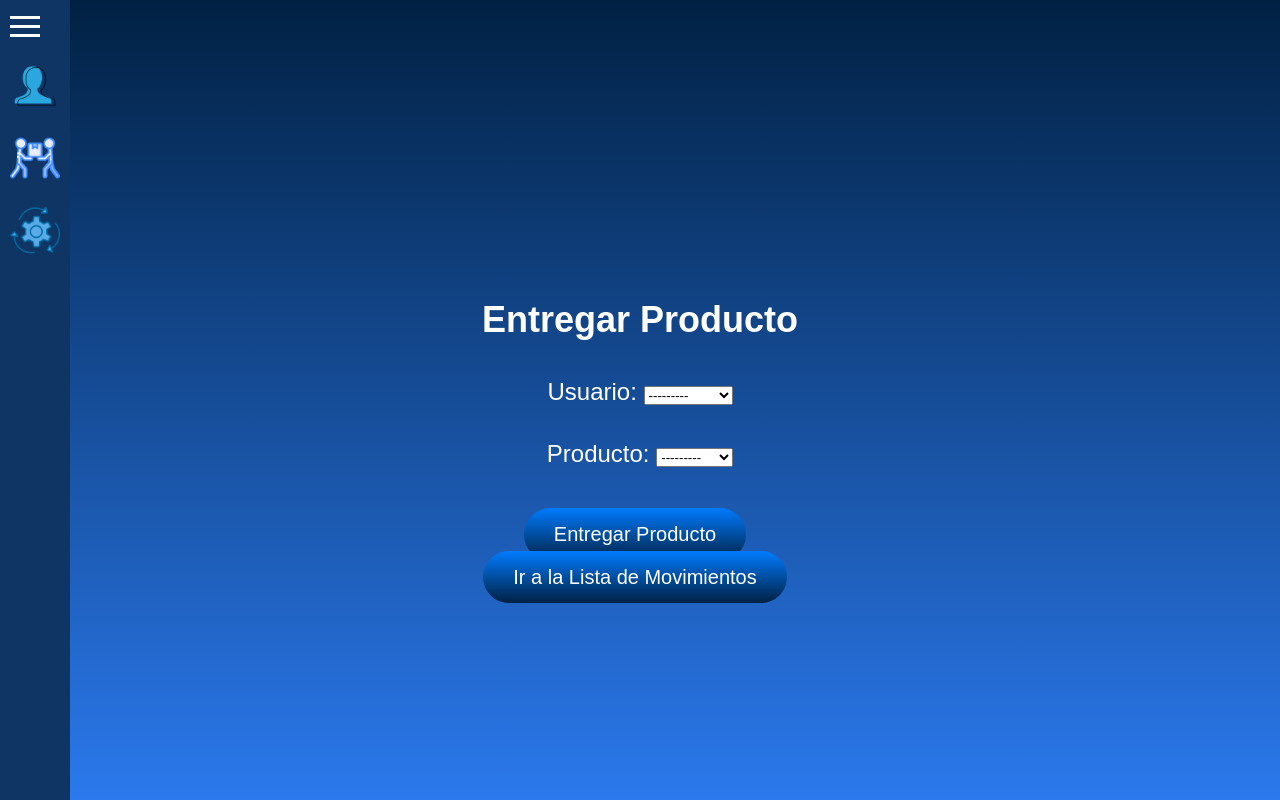
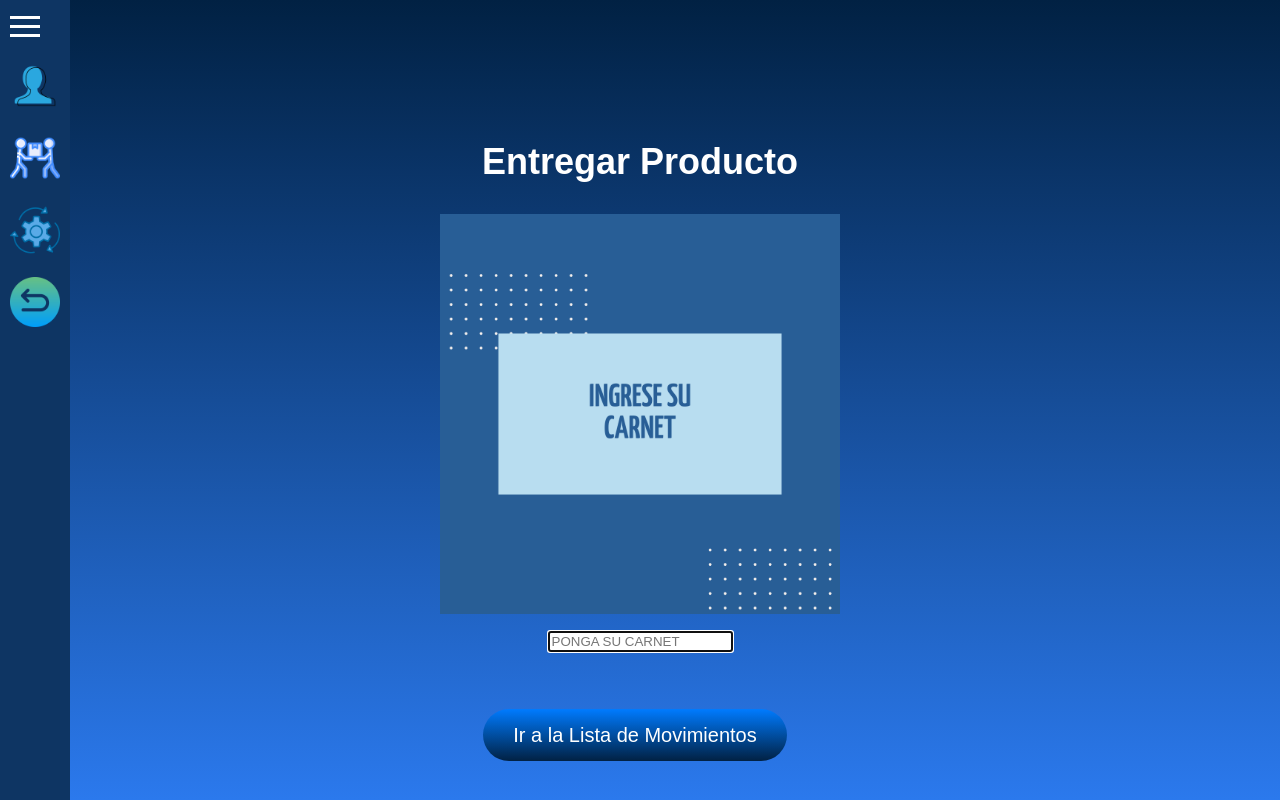
Before and after one commit to DavidAvila6/Semillero2023, a Django app: page /entregar-producto/ in a window 1280 px wide. Run offline with Django 4.2, Linux system fonts and the light colour scheme; data comes from the database, SQL or seed files in the repository; both versions use the stored data as it was after the commit.

Commit message:
Cambio Logica

```diff
--- a/Aplication/forms.py
+++ b/Aplication/forms.py
@@ -12,11 +12,15 @@ class ProductoForm(forms.ModelForm):
         fields = '__all__'
 
 class EntregaProductoForm(forms.ModelForm):
+    usuario_id = forms.CharField(label='ID del Usuario')
+    producto_id = forms.CharField(label='ID del Producto')
+
     class Meta:
         model = Movimiento
-        fields = ['usuario', 'producto']
+        fields = ['usuario_id', 'producto_id']
 
 class DevolucionProductoForm(forms.ModelForm):
+    codigo_producto = forms.CharField(widget=forms.TextInput(attrs={'autofocus': 'autofocus'}))
     class Meta:
         model = DevolucionProducto
         fields = ['codigo_producto']
--- a/Aplication/models.py
+++ b/Aplication/models.py
@@ -31,6 +31,8 @@ class Movimiento(models.Model):
 class DevolucionProducto(models.Model):
     codigo_producto = models.CharField(max_length=50)
 
+
+
 class Historial(models.Model):
 
     tipo = models.CharField(max_length=10)
--- a/Aplication/templates/base.html
+++ b/Aplication/templates/base.html
@@ -25,6 +25,9 @@
             <a href="{% url 'movimientos' %}" class="user-link">
                 <img src="{% static 'img/movimiento.png' %}" alt="Movimientos" class="icon-bar">
             </a><br><br>
+            <a class="user-link" onclick="goBack()">
+                <img src="{% static 'img/volver.png' %}" class="icon-bar">
+            </a>
 
             <ul class="navbar-menu">
                 <h1 class="navbar-title">SERGIOPLUS</h1><br>
@@ -47,4 +50,8 @@
     menuToggle.addEventListener("click", () => {
         navbarMenu.classList.toggle("show-menu");
     });
+
+    function goBack() {
+        window.history.back();
+    }
     </script>
--- a/Aplication/templates/entregar_producto.html
+++ b/Aplication/templates/entregar_producto.html
@@ -3,13 +3,70 @@
 {% block title %}Entregar Producto{% endblock %}
 
 {% block content %}
+{% load static %}
 <div class="container">
     <h1>Entregar Producto</h1>
-        <form method="post">
+    <form method="post" onsubmit="return validateForm();">
         {% csrf_token %}
-            {{ form.as_p }}
-            <button type="submit" class="button">Entregar Producto</button>
+
+        <div id="carnet-input">
+            <img id="imagen-usuario" src="{% static 'img/ingresecarnet.png' %}" alt="Usuario" style="width: 400px; height: 400px;"><br>
+            <input type="text" name="usuario_id" id="usuario_id" placeholder="PONGA SU CARNET" onkeydown="checkEnter(event, 'producto_id')" autofocus>
+        </div>
+
+        <div id="producto-input" style="display: none;">
+            <img id="imagen-producto" src="{% static 'img/ingreseproducto.png' %}" alt="Producto" style="width: 400px; height: 400px;"><br>
+            <input type="text" name="producto_id" id="producto_id" placeholder="PONGA EL ID DEL PRODUCTO" onkeydown="checkEnter(event, 'submit-button')">
+        </div>
+        <br>
+
+        <button type="submit" class="button" id="submit-button" style="display: none;">Entregar Producto</button>
     </form>
+
+    <br>
     <a href="{% url 'lista_movimientos' %}" class="button">Ir a la Lista de Movimientos</a>
 </div>
+
+<script>
+    function checkEnter(event, nextFieldId) {
+        if (event.key === "Enter") {
+            event.preventDefault();
+            document.getElementById(nextFieldId).focus();
+        }
+    }
+
+    function validateForm() {
+        var usuario_id = document.getElementById('usuario_id').value.trim();
+        var producto_id = document.getElementById('producto_id').value.trim();
+
+        if (usuario_id === "") {
+            alert("Por favor, complete el campo del usuario antes de continuar.");
+            return false;
+        }
+
+        if (producto_id === "") {
+            alert("Por favor, complete el campo del producto antes de enviar el formulario.");
+            return false;
+        }
+
+        return true;
+    }
+
+    document.getElementById('usuario_id').addEventListener('input', function() {
+        var usuario_id = this.value.trim();
+        if (usuario_id !== "") {
+            document.getElementById('producto-input').style.display = 'block';
+            document.getElementById('imagen-usuario').style.display = 'none';
+            document.getElementById('imagen-producto').style.display = 'inline';
+        }
+    });
+
+    document.getElementById('producto_id').addEventListener('input', function() {
+        var producto_id = this.value.trim();
+        if (producto_id !== "") {
+            document.getElementById('submit-button').style.display = 'block';
+        }
+    });
+</script>
+</div>
 {% endblock %}
--- a/Aplication/templates/principal.html
+++ b/Aplication/templates/principal.html
@@ -7,11 +7,11 @@
 </div>
 
 <div class="button-container">
+    <a href="{% url 'entregar_producto' %}" class="button">Entregar Producto</a>
+    <a href="{% url 'devolver_producto' %}" class="button">Devolver Producto</a>
+    <a href="{% url 'lista_movimientos' %}" class="button">Lista de Movimientos</a>
     <a href="{% url 'agregar_usuario' %}" class="button">Agregar Usuario</a>
-    <a href="{% url 'entregar_producto' %}" class="button">Entregar Producto</a>
-    <a href="{% url 'listar_usuarios' %}" class="button">Ir a la Lista de Usuarios</a>
     <a href="{% url 'verificar_carnet' %}" class="button">Verificar Carnet</a>
-    <a href="{% url 'agregar_producto' %}" class="button">Agregar Producto</a>
     <a href="{% url 'listar_productos' %}" class="button">Lista de Productos</a>
 </div>
 
--- a/Aplication/views.py
+++ b/Aplication/views.py
@@ -3,6 +3,7 @@ from django.shortcuts import get_object_or_404, redirect, render
 from django.shortcuts import render
 from .models import Historial, Movimiento, Producto, Usuario
 from .forms import DevolucionProductoForm, UsuarioForm,ProductoForm,EntregaProductoForm,Movimiento
+
 
 def usuarios(request):
     return render(request, 'usuarios.html')
@@ -73,24 +74,48 @@ def entregar_producto(request):
     if request.method == 'POST':
         form = EntregaProductoForm(request.POST)
         if form.is_valid():
-            # Guardar la entrega del producto en la tabla de Movimiento
-            movimiento = form.save()
+            # Obtener el ID del usuario proporcionado en el formulario
+            usuario_id = form.cleaned_data['usuario_id']
 
-            # Crear un nuevo objeto de Historial con la misma información
-            historial = Historial(
-                usuario=movimiento.usuario,
-                producto=movimiento.producto,
-                tipo='Entrega',
-                fecha_movimiento=movimiento.hora_entrega)
+            usuario = None
+            # Intentar obtener el usuario por ID
+            try:
+                usuario = Usuario.objects.get(carnet=usuario_id)  # Usar .get() en lugar de .filter()
 
-            # Guardar el objeto de Historial en la base de datos
-            historial.save()
+            except Usuario.DoesNotExist:
+                # Manejar el caso en que el usuario no existe
+                # Puedes mostrar un mensaje de error o redirigir a una página de error.
+                # Por ejemplo, return render(request, 'error.html')
+                pass
+            if usuario :
 
-            return redirect('lista_movimientos')  # Redirigir a la lista de movimientos
+                producto_id = form.cleaned_data['producto_id']
+                producto = Producto.objects.get(codigo=producto_id)
+
+                movimiento = Movimiento(usuario=usuario, producto=producto)
+                movimiento.save()
+
+                # Crear un nuevo objeto de Historial con la misma información
+                historial = Historial(
+                    usuario=usuario,
+                    producto=movimiento.producto,  # Ajusta esto según tu modelo de Movimiento
+                    tipo='Entrega',
+                    fecha_movimiento=movimiento.hora_entrega)  # Ajusta esto según tu modelo de Movimiento
+
+                # Guardar el objeto de Historial en la base de datos
+                historial.save()
+
+                return redirect('lista_movimientos')  # Redirigir a la lista de movimientos
+
     else:
         form = EntregaProductoForm()
 
     return render(request, 'entregar_producto.html', {'form': form})
+
+
+
+
+
 
 def devolver_producto(request):
     if request.method == 'POST':
```
Also changed, not shown: Aplication/templates/devolver_producto.html (+5 -2 lines), Aplication/static/img/ingresecarnet.png (added), Aplication/static/img/ingreseproducto.png (added), Aplication/static/img/volver.png (added), db.sqlite3. Lines whose indentation alone changed are shown as unchanged.
